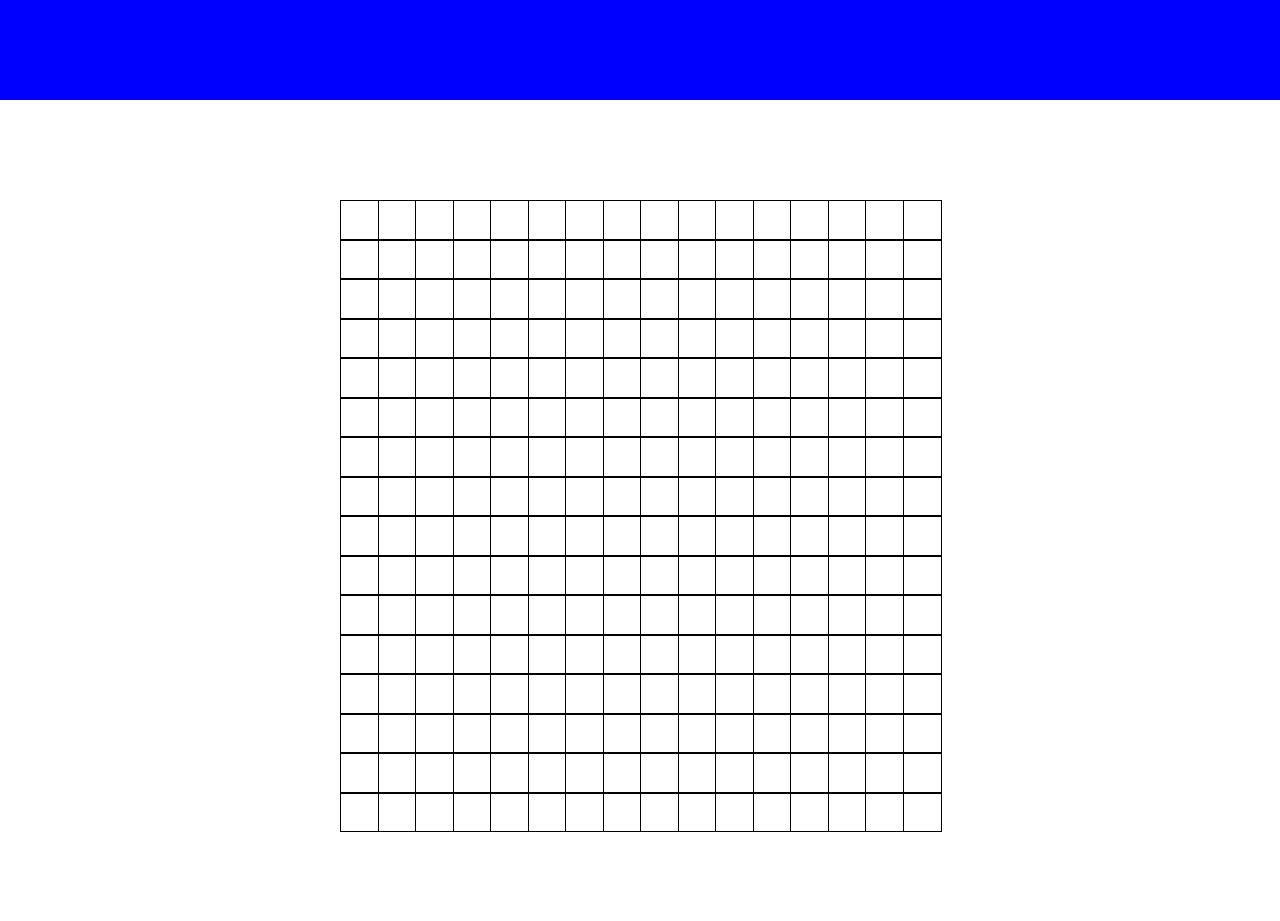
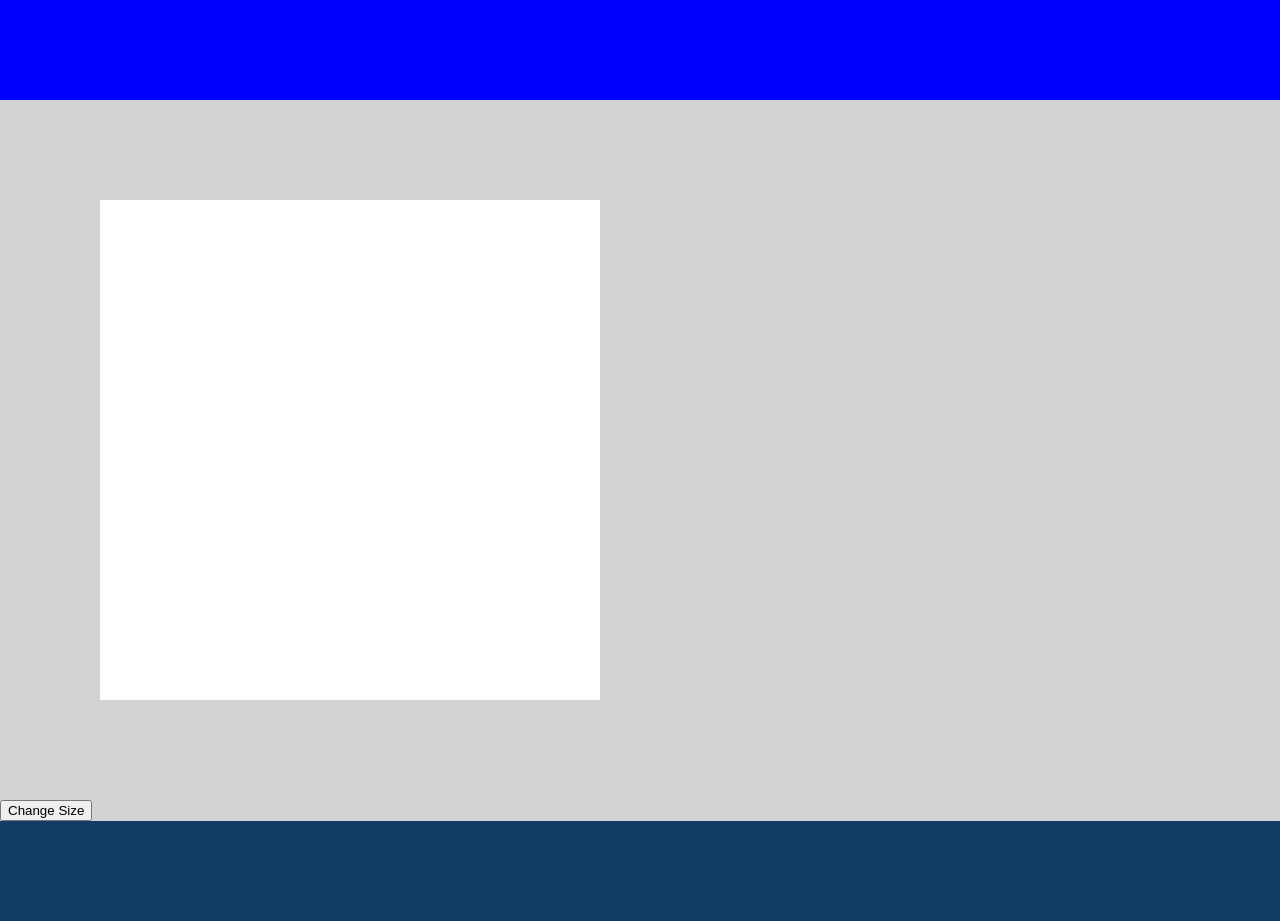
Before and after one commit to ScottCaulfield/sketchpad, a plain HTML site: page index.html in a window 1280 px wide. Before the commit the page ends 832 px from the top, so only its background shows below. Drawn offline with Linux system fonts and the light colour scheme.

Commit message:
Add colours

```diff
--- a/index.html
+++ b/index.html
@@ -9,12 +9,12 @@
     <title>Sketchpad</title>
 </head>
 <body style="margin: 0;">
-    <div class="header">
+    <header class="header"></header>
 
-    </div>
 
-    <div id="grid-container">
+    <div id="grid-container"></div>
+    <button id="change-size">Change Size</button>
 
-    </div>
+    <footer class="footer"></footer>
 </body>
 </html>
--- a/script.js
+++ b/script.js
@@ -1,22 +1,43 @@
 var size = 16;
+const gridContainer = document.getElementById("grid-container");
+
+// function createGrid(size) {
+//     removeGrid();
+//     for (i=0; i<size; ++i) {
+//         var column = document.createElement("div");
+//         column.className = "column";
+//         column.style.width = 600/size + "px";
+//         column.style.height = 600/size + "px";
+//         for (j=0; j<size; ++j) {
+//             var cell = document.createElement("div");
+//             cell.className = "cell";
+//             cell.style.width = 600/size + "px";
+//             cell.style.height = 600/size + "px";
+//             column.appendChild(cell);
+//         }
+//         gridContainer.appendChild(column);
+//     paintCells();
+//     }
+// }
 
 function createGrid(size) {
-    const gridContainer = document.getElementById("grid-container");
+    removeGrid();
+    gridContainer.style.gridTemplateColumns = `repeat(${size}, 1fr)`
+    gridContainer.style.gridTemplateRows = `repeat(${size}, 1fr)`
 
-    for (i=0; i<size; ++i) {
-        var column = document.createElement("div");
-        column.className = "column";
-        column.style.width = 600/size + "px";
-        column.style.height = 600/size + "px";
-        for (j=0; j<size; ++j) {
-            var row = document.createElement("div");
-            row.className = "row";
-            row.style.width = 600/size + "px";
-            row.style.height = 600/size + "px";
-            column.appendChild(row);
-        }
-        gridContainer.appendChild(column);
-}
+    for (let i = 0; i < size * size; i++) {
+      const gridElement = document.createElement('div')
+      gridElement.classList.add('cell')
+    //   gridElement.addEventListener('mouseover', changeColor)
+    //   gridElement.addEventListener('mousedown', changeColor)
+    gridContainer.appendChild(gridElement)
+    }
+    paintCells();
+  }
+
+function getRandomColour() {
+    const randomColour = "#" + Math.floor(Math.random()*16777215).toString(16);
+    return randomColour;
 }
 
 function paintCells() {
@@ -25,10 +46,36 @@ function paintCells() {
     gridItems.forEach((item) => {
         const gridItem = item;
         gridItem.addEventListener('mouseover', (e) => {
-            e.target.style.backgroundColor = "black";
+            let randomColour = getRandomColour();
+            e.target.style.backgroundColor = randomColour;
         })
     })
 }
 
+function removeGrid() {
+    while(gridContainer.firstChild) {
+        gridContainer.removeChild(gridContainer.firstChild);
+    }
+}
+
+function changeSize() {
+    let newSize = prompt("Enter New Size");
+
+    if (isNaN(newSize)) {
+        window.alert("Enter a positive integer (Max. 100)");
+        return;
+    } else if (newSize <= 0) {
+        window.alert("Enter a positive integer (Max. 100)");
+        return;
+    } else if (newSize > 100) {
+        window.alert("Enter a positive integer (Max. 100)");
+        return;
+    }
+
+    createGrid(newSize)
+}
+
+const changeSizeBtn = document.getElementById("change-size");
+changeSizeBtn.addEventListener('click', changeSize)
+
 createGrid(size);
-paintCells();
--- a/styles.css
+++ b/styles.css
@@ -4,29 +4,36 @@
     border-color: red; */
 }
 
+body {
+    background-color: lightgray;
+}
+
 .header {
-    display: flex;
+    /* display: flex; */
     background-color: blue;
     height: 100px;
 }
 
-#grid-container {
-    display: flex;
-    flex: 1;
-    align-items: center;
-    justify-content: center;
-    padding: 100px;
-
+.footer {
+    /* display: flex; */
+    background-color: #113c63;
+    height: 100px;
 }
 
-.column {
+#grid-container {
+    display: grid;
+    width: 500px;
+    height: 500px;
     /* flex: 1; */
+    /* align-items: center;
+    justify-content: center; */
+    padding: 100px;
 }
 
-.row {
-    border: 1px;
+.cell {
+    /* border: 1px;
     border-style: solid;
-    border-color: black;
+    border-color: black; */
     background: white;
     text-align: center;
 }
```
